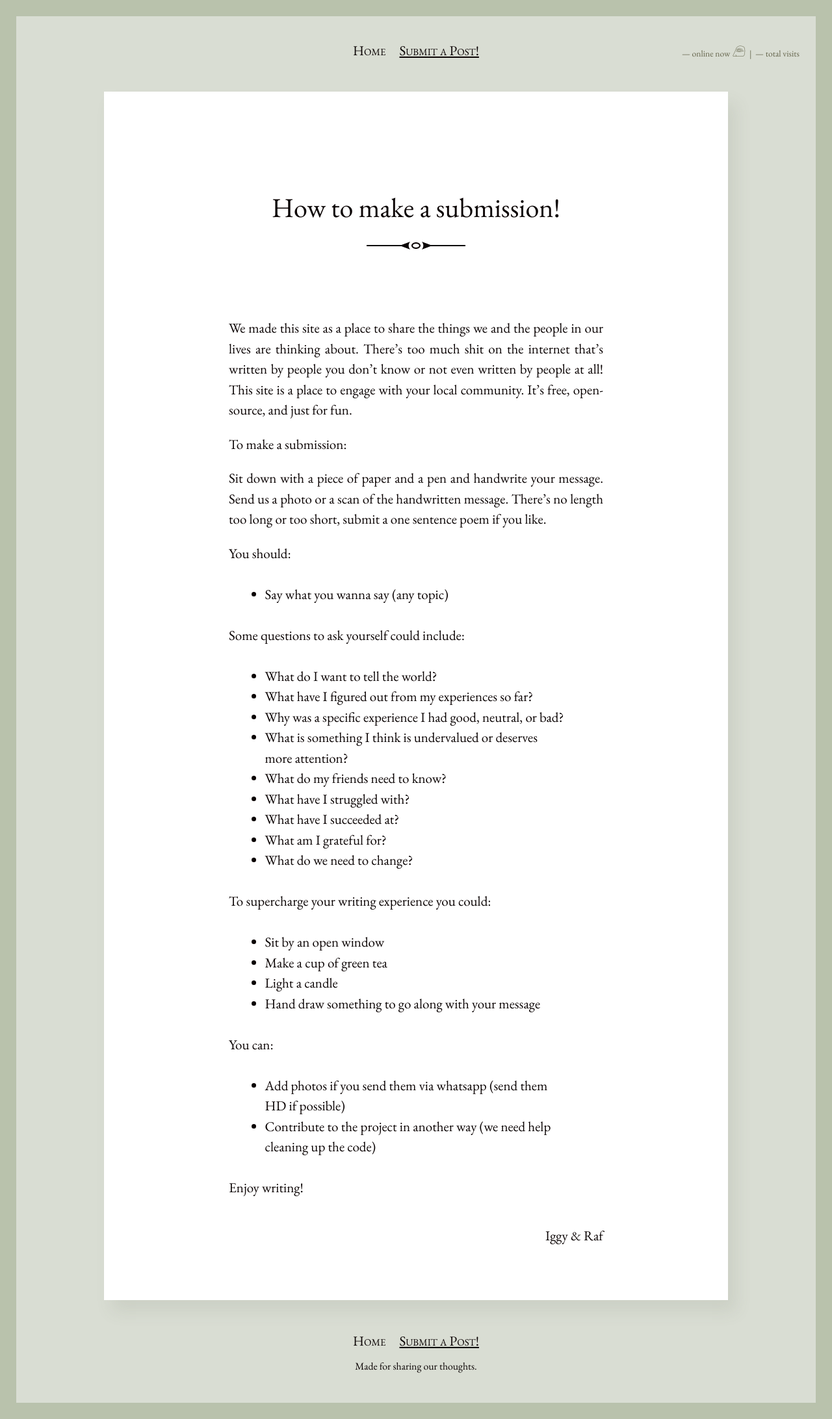
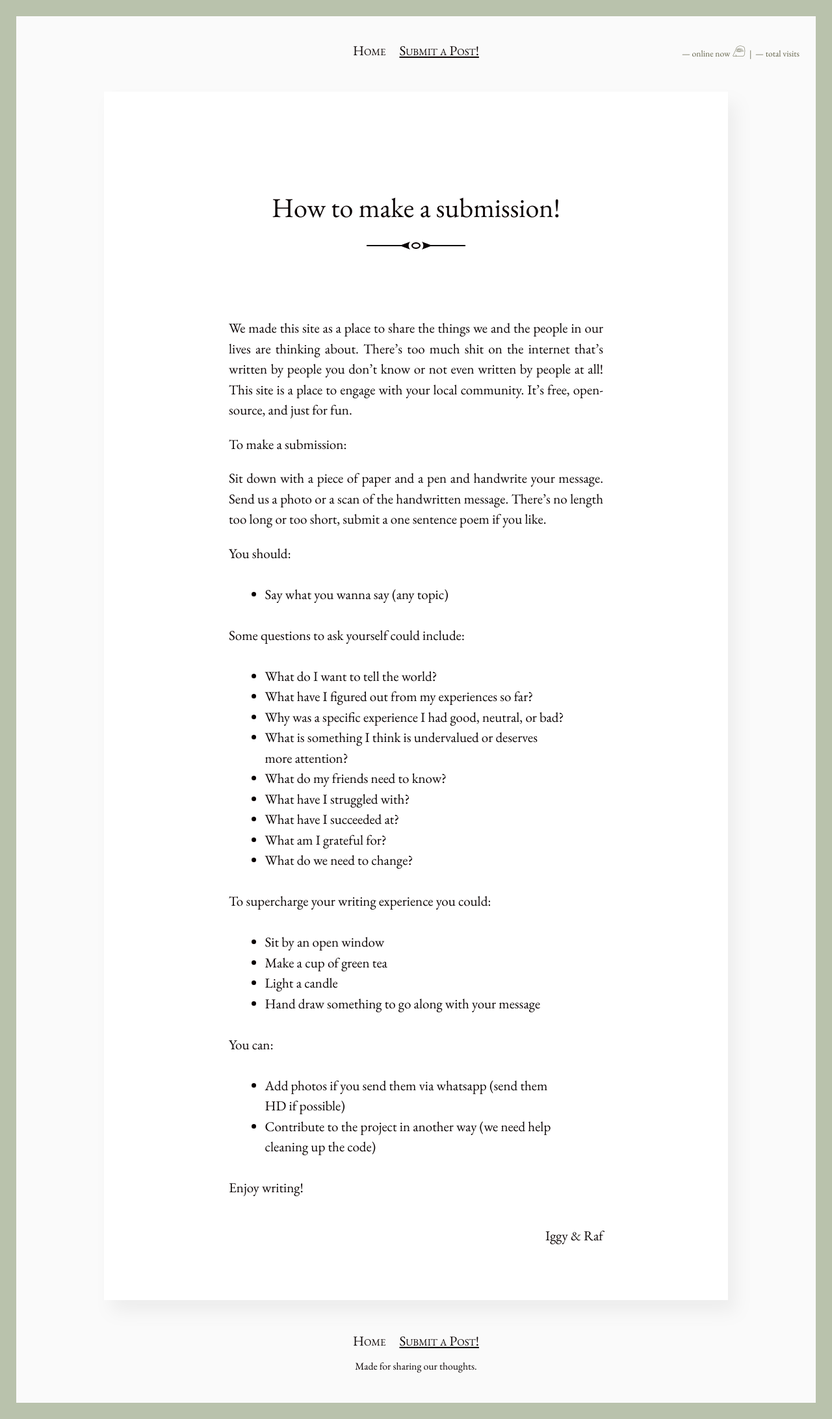
Before and after one commit to batterypointwriting/batterypointwriting.github.io, a Jekyll site: the page built from submit.md, in a window 1280 px wide. Shown: the whole page at 65% size. Built offline with Jekyll 4.4.1, drawn with Linux system fonts in a browser that asks for light colours.

Commit message:
Update _variables.scss

```diff
--- a/_sass/_variables.scss
+++ b/_sass/_variables.scss
@@ -1,5 +1,5 @@
-$brand-color:         #d9ddd3;
-$highlight:           lighten($brand-color, 35%);
+$brand-color:         #FAFAFA;
+$highlight:           darken($brand-color, 35%);
 $text-color:          #0b0404;
 $muted-text-color:    #64644B;
 $font-family:         "EB Garamond", Garamond, "Times New Roman", serif;
```
